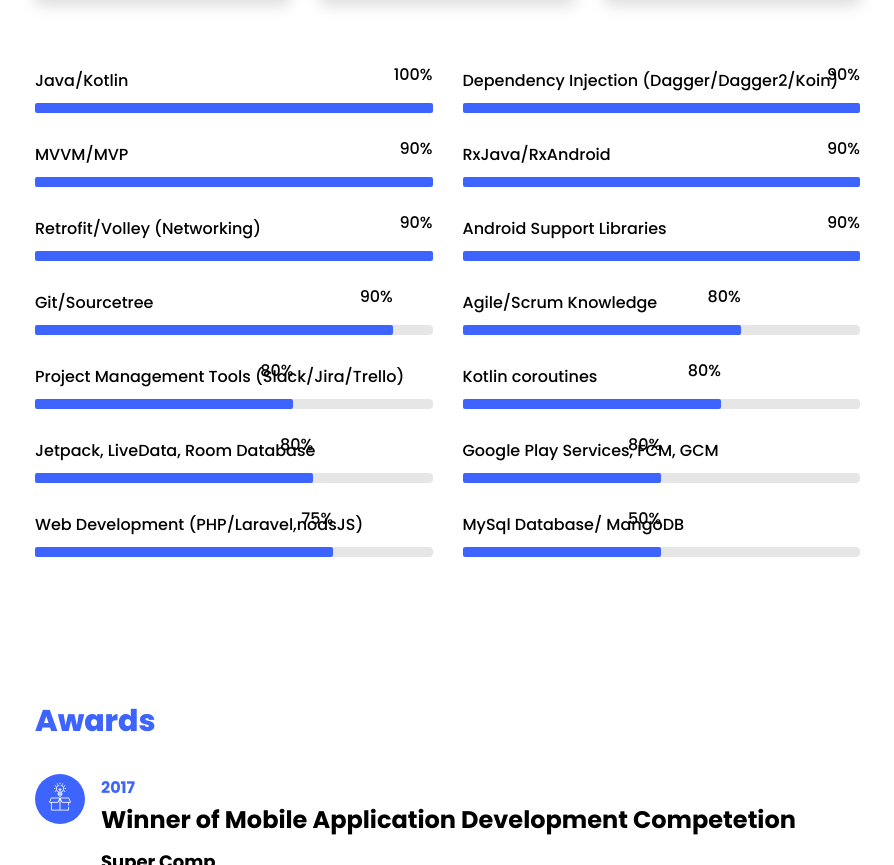
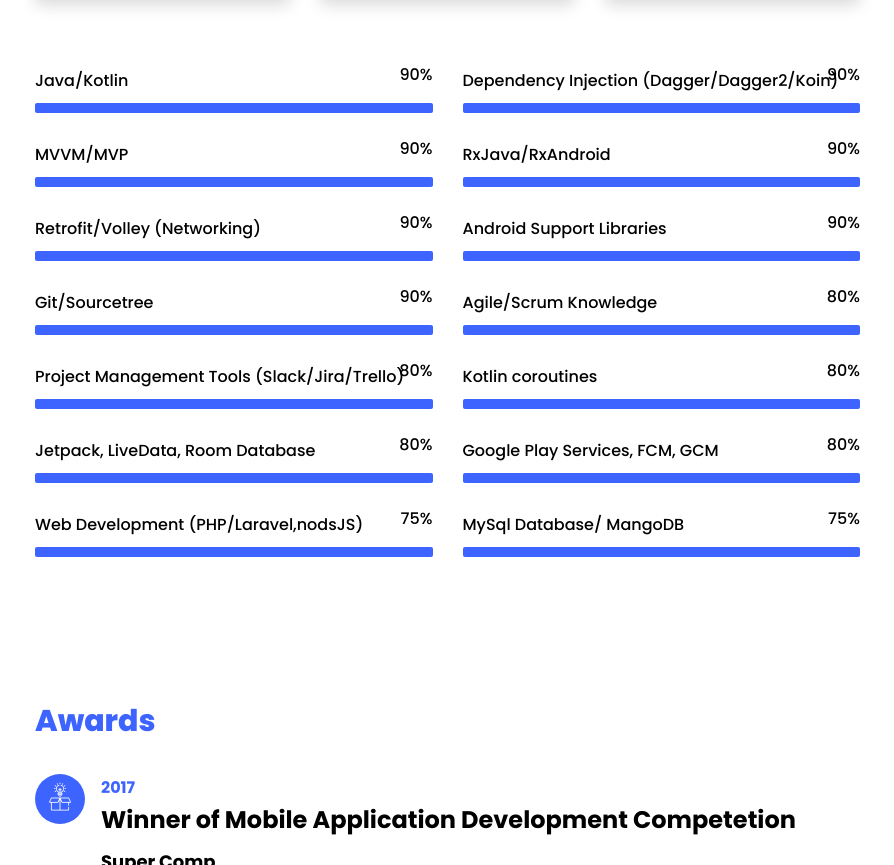
Before and after one commit to usmanahmedsiddiqui/portfolio, a plain HTML site: page index.html in a window 1280 px wide. Shown: the part 4044-4909 px from the top of the page, without its empty margins (335-1229 px from the left). Drawn offline with Linux system fonts and the light colour scheme; files whose address does not match are found by name.

Commit message:
Update index.html

```diff
--- a/index.html
+++ b/index.html
@@ -347,9 +347,9 @@ on the Android platform. Skilled in Android Application Development, Kotlin and
 									<div class="progress-wrap ftco-animate">
 										<h3>Java/Kotlin</h3>
 										<div class="progress">
-										 	<div class="progress-bar color-4" role="progressbar" aria-valuenow="100"
+										 	<div class="progress-bar color-4" role="progressbar" aria-valuenow="90"
 										  	aria-valuemin="0" aria-valuemax="100" style="width:100%">
-										    <span>100%</span>
+										    <span>90%</span>
 										  	</div>
 										</div>
 									</div>
@@ -359,8 +359,8 @@ on the Android platform. Skilled in Android Application Development, Kotlin and
 									<div class="progress-wrap ftco-animate">
 										<h3>Dependency Injection (Dagger/Dagger2/Koin)</h3>
 										<div class="progress">
-										 	<div class="progress-bar color-4" role="progressbar" aria-valuenow="80"
-										  	aria-valuemin="0" aria-valuemax="80" style="width:100%">
+										 	<div class="progress-bar color-4" role="progressbar" aria-valuenow="90"
+										  	aria-valuemin="0" aria-valuemax="100" style="width:100%">
 										    <span>90%</span>
 										  	</div>
 										</div>
@@ -372,7 +372,7 @@ on the Android platform. Skilled in Android Application Development, Kotlin and
 									<div class="progress-wrap ftco-animate">
 										<h3>MVVM/MVP</h3>
 										<div class="progress">
-										 	<div class="progress-bar color-4" role="progressbar" aria-valuenow="100"
+										 	<div class="progress-bar color-4" role="progressbar" aria-valuenow="90"
 										  	aria-valuemin="0" aria-valuemax="100" style="width:100%">
 										    <span>90%</span>
 										  	</div>
@@ -385,7 +385,7 @@ on the Android platform. Skilled in Android Application Development, Kotlin and
 										<h3>RxJava/RxAndroid</h3>
 										<div class="progress">
 										 	<div class="progress-bar color-4" role="progressbar" aria-valuenow="90"
-										  	aria-valuemin="0" aria-valuemax="90" style="width:100%">
+										  	aria-valuemin="0" aria-valuemax="100" style="width:100%">
 										    <span>90%</span>
 										  	</div>
 										</div>
@@ -396,7 +396,7 @@ on the Android platform. Skilled in Android Application Development, Kotlin and
 									<div class="progress-wrap ftco-animate">
 										<h3>Retrofit/Volley (Networking)</h3>
 										<div class="progress">
-										 	<div class="progress-bar color-4" role="progressbar" aria-valuenow="100"
+										 	<div class="progress-bar color-4" role="progressbar" aria-valuenow="90"
 										  	aria-valuemin="0" aria-valuemax="100" style="width:100%">
 										    <span>90%</span>
 										  	</div>
@@ -408,7 +408,7 @@ on the Android platform. Skilled in Android Application Development, Kotlin and
 									<div class="progress-wrap ftco-animate">
 										<h3>Android Support Libraries</h3>
 										<div class="progress">
-										 	<div class="progress-bar color-4" role="progressbar" aria-valuenow="100"
+										 	<div class="progress-bar color-4" role="progressbar" aria-valuenow="90"
 										  	aria-valuemin="0" aria-valuemax="100" style="width:100%">
 										    <span>90%</span>
 										  	</div>
@@ -425,7 +425,7 @@ on the Android platform. Skilled in Android Application Development, Kotlin and
 										<h3>Git/Sourcetree</h3>
 										<div class="progress">
 										 	<div class="progress-bar color-4" role="progressbar" aria-valuenow="90"
-										  	aria-valuemin="0" aria-valuemax="100" style="width:90%">
+										  	aria-valuemin="0" aria-valuemax="100" style="width:100%">
 										    <span>90%</span>
 										  	</div>
 										</div>
@@ -436,8 +436,8 @@ on the Android platform. Skilled in Android Application Development, Kotlin and
 									<div class="progress-wrap ftco-animate">
 										<h3>Agile/Scrum Knowledge</h3>
 										<div class="progress">
-										 	<div class="progress-bar color-1" role="progressbar" aria-valuenow="70"
-										  	aria-valuemin="0" aria-valuemax="100" style="width:70%">
+										 	<div class="progress-bar color-1" role="progressbar" aria-valuenow="80"
+										  	aria-valuemin="0" aria-valuemax="100" style="width:100%">
 										    <span>80%</span>
 										  	</div>
 										</div>
@@ -447,8 +447,8 @@ on the Android platform. Skilled in Android Application Development, Kotlin and
 									<div class="progress-wrap ftco-animate">
 										<h3>Project Management Tools (Slack/Jira/Trello)</h3>
 										<div class="progress">
-										 	<div class="progress-bar color-2" role="progressbar" aria-valuenow="65"
-										  	aria-valuemin="0" aria-valuemax="100" style="width:65%">
+										 	<div class="progress-bar color-2" role="progressbar" aria-valuenow="80"
+										  	aria-valuemin="0" aria-valuemax="100" style="width:100%">
 										    <span>80%</span>
 										  	</div>
 										</div>
@@ -458,8 +458,8 @@ on the Android platform. Skilled in Android Application Development, Kotlin and
 									<div class="progress-wrap ftco-animate">
 										<h3>Kotlin coroutines</h3>
 										<div class="progress">
-										 	<div class="progress-bar color-3" role="progressbar" aria-valuenow="65"
-										  	aria-valuemin="0" aria-valuemax="100" style="width:65%">
+										 	<div class="progress-bar color-3" role="progressbar" aria-valuenow="80"
+										  	aria-valuemin="0" aria-valuemax="100" style="width:100%">
 										    <span>80%</span>
 										  	</div>
 										</div>
@@ -470,8 +470,8 @@ on the Android platform. Skilled in Android Application Development, Kotlin and
 									<div class="progress-wrap ftco-animate">
 										<h3>Jetpack, LiveData, Room Database</h3>
 										<div class="progress">
-										 	<div class="progress-bar color-5" role="progressbar" aria-valuenow="70"
-										  	aria-valuemin="0" aria-valuemax="100" style="width:70%">
+										 	<div class="progress-bar color-5" role="progressbar" aria-valuenow="80"
+										  	aria-valuemin="0" aria-valuemax="100" style="width:100%">
 										    <span>80%</span>
 										  	</div>
 										</div>
@@ -482,8 +482,8 @@ on the Android platform. Skilled in Android Application Development, Kotlin and
 									<div class="progress-wrap ftco-animate">
 										<h3>Google Play Services, FCM, GCM</h3>
 										<div class="progress">
-										 	<div class="progress-bar color-6" role="progressbar" aria-valuenow="50"
-										  	aria-valuemin="0" aria-valuemax="100" style="width:50%">
+										 	<div class="progress-bar color-6" role="progressbar" aria-valuenow="80"
+										  	aria-valuemin="0" aria-valuemax="100" style="width:100%">
 										    <span>80%</span>
 										  	</div>
 										</div>
@@ -495,7 +495,7 @@ on the Android platform. Skilled in Android Application Development, Kotlin and
 										<h3>Web Development (PHP/Laravel,nodsJS)</h3>
 										<div class="progress">
 										 	<div class="progress-bar color-6" role="progressbar" aria-valuenow="75"
-										  	aria-valuemin="0" aria-valuemax="100" style="width:75%">
+										  	aria-valuemin="0" aria-valuemax="100" style="width:100%">
 										    <span>75%</span>
 										  	</div>
 										</div>
@@ -506,9 +506,9 @@ on the Android platform. Skilled in Android Application Development, Kotlin and
 									<div class="progress-wrap ftco-animate">
 										<h3>MySql Database/ MangoDB</h3>
 										<div class="progress">
-										 	<div class="progress-bar color-6" role="progressbar" aria-valuenow="50"
-										  	aria-valuemin="0" aria-valuemax="100" style="width:50%">
-										    <span>50%</span>
+										 	<div class="progress-bar color-6" role="progressbar" aria-valuenow="75"
+										  	aria-valuemin="0" aria-valuemax="100" style="width:100%">
+										    <span>75%</span>
 										  	</div>
 										</div>
 									</div>
```
